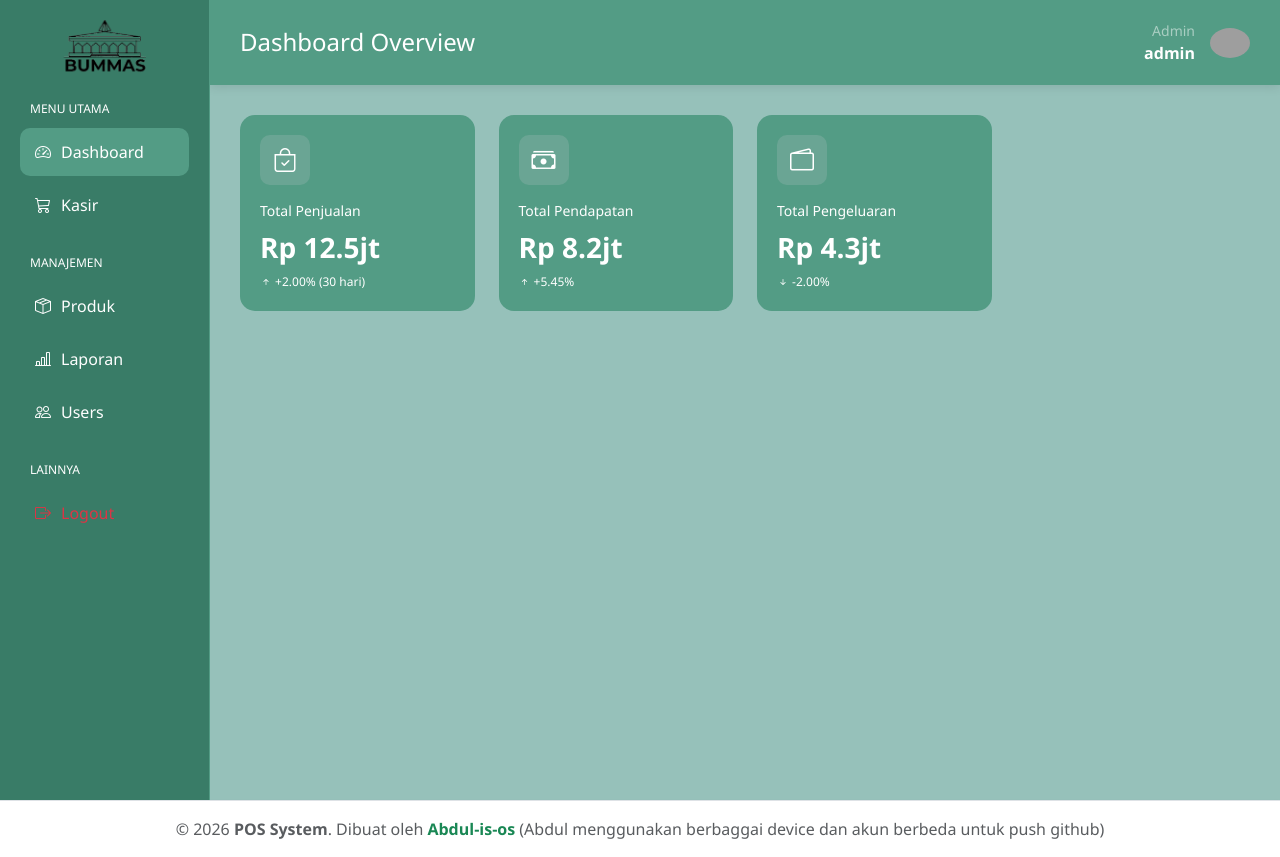
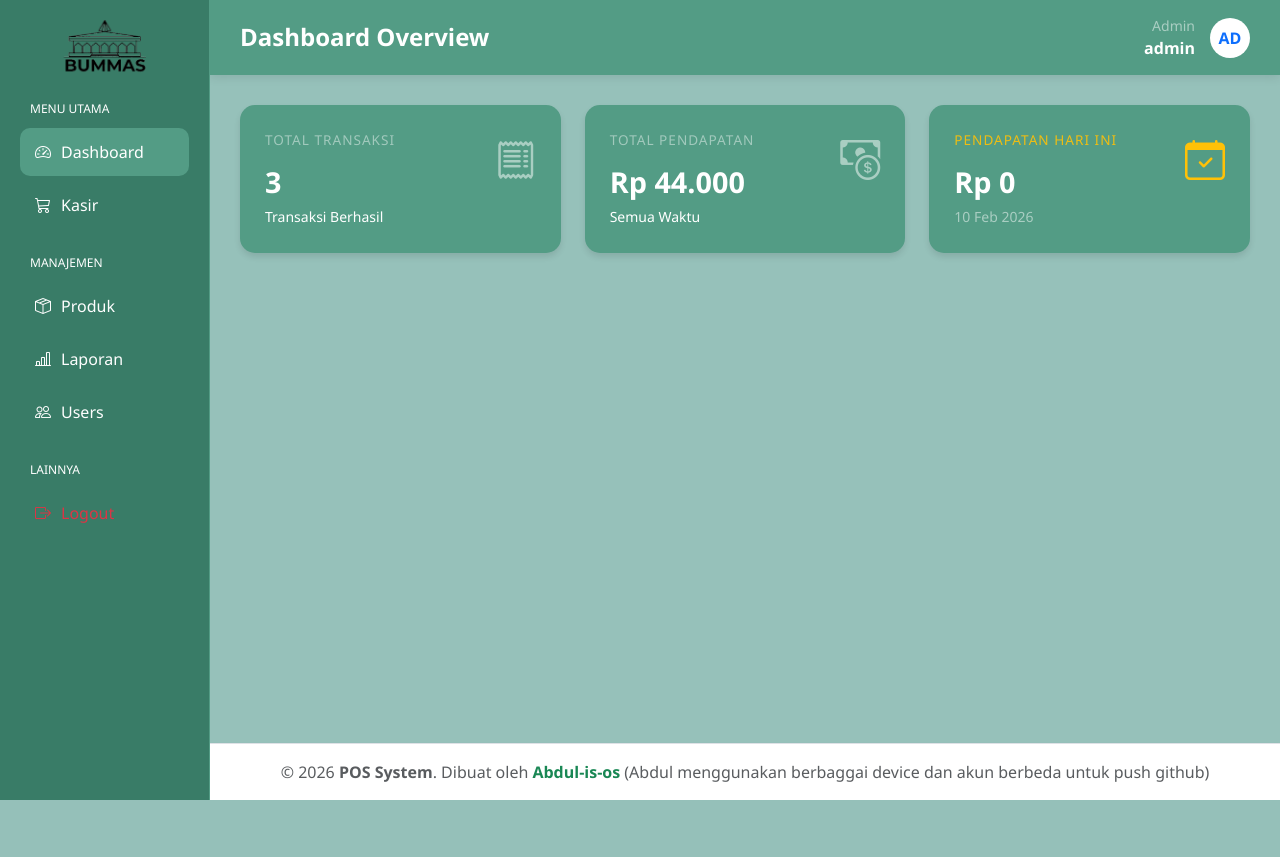
Before and after one commit to Abdul-is-os/POS301_UAS-WEB1, a PHP site: page / in a window 1280 px wide. After the commit the page ends 800 px from the top, so only its background shows below. Run offline with PHP 8.4, Linux system fonts and the light colour scheme; a user stored in the database is signed in; data comes from the database, SQL or seed files in the repository; grey boxes are pictures that could not be loaded.

Commit message:
Update index.php

```diff
--- a/index.php
+++ b/index.php
@@ -1,10 +1,30 @@
 <?php
+include 'config.php';
 session_start();
-// Cek login (biarkan saja, tidak kita ubah logikanya)
+
+// Cek login
 if (!isset($_SESSION['user_id'])) {
-    header("Location: login.html");
+    header("Location: login.html"); // Pastikan ini mengarah ke file login yang benar (php/html)
     exit();
 }
+
+// --- LOGIKA HITUNG DASHBOARD ---
+
+// 1. Menghitung Jumlah Transaksi
+$query_transaksi = mysqli_query($conn, "SELECT COUNT(*) as jumlah_struk FROM sales");
+$data_transaksi = mysqli_fetch_assoc($query_transaksi);
+$total_transaksi = $data_transaksi['jumlah_struk'] ?: 0;
+
+// 2. Menghitung Total Pendapatan (Semua Waktu)
+$query_pendapatan = mysqli_query($conn, "SELECT SUM(total_amount) as total_uang FROM sales");
+$data_pendapatan = mysqli_fetch_assoc($query_pendapatan);
+$total_pendapatan = $data_pendapatan['total_uang'] ?: 0; // Perbaikan nama variabel array
+
+// 3. Menghitung Pendapatan HARI INI
+$tanggal_hari_ini = date('Y-m-d');
+$query_today = mysqli_query($conn, "SELECT SUM(total_amount) as duit_hari_ini FROM sales WHERE DATE(created_at) = '$tanggal_hari_ini'");
+$data_today = mysqli_fetch_assoc($query_today);
+$pendapatan_hari_ini = $data_today['duit_hari_ini'] ?: 0;
 ?>
 
 <!DOCTYPE html>
@@ -12,13 +32,10 @@ if (!isset($_SESSION['user_id'])) {
 <head>
     <meta charset="UTF-8">
     <meta name="viewport" content="width=device-width, initial-scale=1.0">
-    <title>DASHBOARD KASIR </title>
+    <title>DASHBOARD KASIR</title>
 
     <link href="bootstrap-5.3.8-dist/css/bootstrap.min.css" rel="stylesheet">
-
     <link rel="stylesheet" href="https://cdn.jsdelivr.net/npm/bootstrap-icons@1.11.0/font/bootstrap-icons.css">
-
-    <script src="https://cdn.jsdelivr.net/npm/chart.js"></script>
 
     <style>
         :root {
@@ -32,9 +49,14 @@ if (!isset($_SESSION['user_id'])) {
             --text-primary: #ffff;
             --text-secondary: #fefefeff;
             --accent-blue: #539c85ff;
-            --sidebar-color: #98c2bbff;
-            --merah: #ff4c4c;
             --sidebar-width: 210px;
+        }
+
+        /* RESET DEFAULT MARGIN/PADDING */
+        html, body {
+            margin: 0;
+            padding: 0;
+            height: 100%;
         }
 
         body {
@@ -50,8 +72,7 @@ if (!isset($_SESSION['user_id'])) {
             background-color: var(--hijau-tergelap);
             min-height: 100vh;
             position: fixed;
-            top: 0;
-            left: 0;
+            top: 0; left: 0;
             padding: 20px;
             border-right: 1px solid var(--hijau-radagelap);
             z-index: 1000;
@@ -79,6 +100,7 @@ if (!isset($_SESSION['user_id'])) {
             display: flex;
             align-items: center;
             gap: 10px;
+            text-decoration: none;
         }
 
         .nav-link:hover, .nav-link.active {
@@ -93,33 +115,36 @@ if (!isset($_SESSION['user_id'])) {
             margin-top: 20px;
             margin-bottom: 10px;
             padding-left: 10px;
+            display: block;
         }
 
         /* --- MAIN CONTENT --- */
-       .main-content {
+        .main-content {
             margin-left: var(--sidebar-width);
-            padding: 0;
             background-color: var(--hijau-tercerah);
             min-height: 100vh;
+            display: flex;
+            flex-direction: column;
         }
 
         /* --- HEADER / TOP BAR --- */
         .top-bar {
             background-color: var(--hijau-radagelap);
             color: white;
-            padding: 20px 30px;
+            padding: 15px 30px; /* Padding sedikit dikecilkan agar proporsional */
             display: flex;
             justify-content: space-between;
             align-items: center;
-            margin-bottom: 30px;
             box-shadow: 0 2px 10px rgba(0,0,0,0.1);
+            /* Pastikan menempel ke atas */
+            margin-top: 0;
+            width: 100%;
         }
 
         .content-wrapper {
-            padding: 0 30px 30px 30px;
+            padding: 30px;
+            flex: 1; /* Agar footer terdorong ke bawah */
         }
-
-
 
         .profile-area {
             display: flex;
@@ -127,49 +152,32 @@ if (!isset($_SESSION['user_id'])) {
             gap: 15px;
         }
 
-        /* --- CARDS --- */
-        .stat-card {
-            background-color: var(--accent-blue);
+        /* --- CARDS STYLING --- */
+        .card-custom {
+            background-color: var(--hijau-radagelap); /* Menggunakan warna tema */
             border-radius: 15px;
-            padding: 20px;
-            border: none;
+            padding: 25px;
             height: 100%;
             transition: transform 0.2s;
+            box-shadow: 0 4px 6px rgba(0,0,0,0.1);
         }
 
-        .stat-card:hover {
+        .card-custom:hover {
             transform: translateY(-5px);
         }
 
-        .icon-box {
-            width: 50px;
-            height: 50px;
-            border-radius: 10px;
-            display: flex;
-            align-items: center;
-            justify-content: center;
-            font-size: 24px;
-            margin-bottom: 15px;
+        .card-title-text {
+            font-size: 0.85rem;
+            text-transform: uppercase;
+            letter-spacing: 1px;
+            margin-bottom: 10px;
+            opacity: 0.9;
         }
 
-        /* Warna-warni Icon */
-        .bg-icon-purple { background: rgba(201, 200, 204, 0.2); color: #ffff; }
-        .bg-icon-green  { background: rgba(201, 200, 204, 0.2); color: #ffff; }
-        .bg-icon-blue   { background: rgba(201, 200, 204, 0.2); color: #ffff; }
-        .bg-icon-orange { background: rgba(201, 200, 204, 0.2); color: #ffff; }
-
-        .stat-title { color: var(--text-secondary); font-size: 14px; }
-        .stat-value { font-size: 28px; font-weight: bold; margin: 5px 0; }
-        .stat-change { font-size: 12px; }
-        .text-up { color: #ffff; }
-        .text-down { color: #ffff; }
-
-        /* --- CHARTS AREA --- */
-        .chart-container {
-            background-color: var(--hijau-radagelap);
-            border-radius: 15px;
-            padding: 20px;
-            margin-top: 25px;
+        .card-value {
+            font-size: 1.8rem;
+            font-weight: 700;
+            margin-bottom: 0;
         }
     </style>
 </head>
@@ -182,7 +190,7 @@ if (!isset($_SESSION['user_id'])) {
 
         <nav class="nav flex-column">
             <span class="nav-section-title">Menu Utama</span>
-            <a href="index.php" class="nav-link active" onclick="loadPage('dashboard')">
+            <a href="index.php" class="nav-link active">
                 <i class="bi bi-speedometer2"></i> Dashboard
             </a>
             <a href="transaksi.php" class="nav-link" >
@@ -211,77 +219,71 @@ if (!isset($_SESSION['user_id'])) {
     </div>
 
     <div class="main-content">
-
-
         <div class="top-bar">
-            <h4 class="m-0">Dashboard Overview</h4>
+            <h4 class="m-0 fw-bold">Dashboard Overview</h4>
 
             <div class="d-flex align-items-center gap-3">
                 <div class="profile-area">
                     <div class="text-end d-none d-md-block">
-                        <small class="d-block text-white-50">Admin</small>
-                        <span class="fw-bold"><?php echo htmlspecialchars($_SESSION['username']); ?></span>
+                        <small class="d-block text-white-50">
+                            <?php echo isset($_SESSION['role']) ? ucfirst($_SESSION['role']) : 'User'; ?>
+                        </small>
+                        <span class="fw-bold"><?php echo isset($_SESSION['username']) ? htmlspecialchars($_SESSION['username']) : 'Guest'; ?></span>
                     </div>
-                    <img src="https://ui-avatars.com/api/?name=<?php echo $_SESSION['username']; ?>&background=random" class="rounded-circle" width="40">
+                    <div class="bg-white text-primary rounded-circle d-flex align-items-center justify-content-center fw-bold" style="width: 40px; height: 40px;">
+                        <?php echo isset($_SESSION['username']) ? strtoupper(substr($_SESSION['username'], 0, 2)) : 'GU'; ?>
+                    </div>
                 </div>
             </div>
         </div>
 
         <div class="content-wrapper">
+            <div class="row g-4">
 
-        <div class="row g-4">
-            <div class="col-md-3">
-                <div class="stat-card">
-                    <div class="icon-box bg-icon-purple">
-                        <i class="bi bi-bag-check"></i>
-                    </div>
-                    <div class="stat-title">Total Penjualan</div>
-                    <div class="stat-value">Rp 12.5jt</div>
-                    <div class="stat-change text-up">
-                        <i class="bi bi-arrow-up-short"></i> +2.00% (30 hari)
+                <div class="col-md-4">
+                    <div class="card-custom text-white">
+                        <div class="d-flex justify-content-between align-items-start">
+                            <div>
+                                <div class="card-title-text text-white-50">Total Transaksi</div>
+                                <div class="card-value"><?php echo number_format($total_transaksi); ?></div>
+                                <small>Transaksi Berhasil</small>
+                            </div>
+                            <i class="bi bi-receipt fs-1 text-white-50"></i>
+                        </div>
                     </div>
                 </div>
-            </div>
-            <div class="col-md-3">
-                <div class="stat-card">
-                    <div class="icon-box bg-icon-green">
-                        <i class="bi bi-cash-stack"></i>
-                    </div>
-                    <div class="stat-title">Total Pendapatan</div>
-                    <div class="stat-value">Rp 8.2jt</div>
-                    <div class="stat-change text-up">
-                        <i class="bi bi-arrow-up-short"></i> +5.45%
+
+                <div class="col-md-4">
+                    <div class="card-custom text-white">
+                        <div class="d-flex justify-content-between align-items-start">
+                            <div>
+                                <div class="card-title-text text-white-50">Total Pendapatan</div>
+                                <div class="card-value">Rp <?php echo number_format($total_pendapatan, 0, ',', '.'); ?></div>
+                                <small>Semua Waktu</small>
+                            </div>
+                            <i class="bi bi-cash-coin fs-1 text-white-50"></i>
+                        </div>
                     </div>
                 </div>
-            </div>
-            <div class="col-md-3">
-                <div class="stat-card">
-                    <div class="icon-box bg-icon-orange">
-                        <i class="bi bi-wallet2"></i>
-                    </div>
-                    <div class="stat-title">Total Pengeluaran</div>
-                    <div class="stat-value">Rp 4.3jt</div>
-                    <div class="stat-change text-down">
-                        <i class="bi bi-arrow-down-short"></i> -2.00%
+
+                <div class="col-md-4">
+                    <div class="card-custom text-white">
+                        <div class="d-flex justify-content-between align-items-start">
+                            <div>
+                                <div class="card-title-text text-warning">Pendapatan Hari Ini</div>
+                                <div class="card-value">Rp <?php echo number_format($pendapatan_hari_ini, 0, ',', '.'); ?></div>
+                                <small class="text-white-50"><?php echo date('d M Y'); ?></small>
+                            </div>
+                            <i class="bi bi-calendar-check fs-1 text-warning"></i>
+                        </div>
                     </div>
                 </div>
-            </div>
-        </div>
+
+            </div> </div>
+
+        <?php include 'footer.php'; ?>
     </div>
 
-    <div class="container-fluid p-4">
-             </div>
-    </div>
-
-    <?php include 'footer.php'; ?>
-
     <script src="bootstrap-5.3.8-dist/js/bootstrap.bundle.min.js"></script>
-
-    <script>
-        function loadPage(page) {
-            console.log("Navigasi ke: " + page);
-            // Nanti kita buat logika ganti halaman disini
-        }
-    </script>
 </body>
 </html>
```
